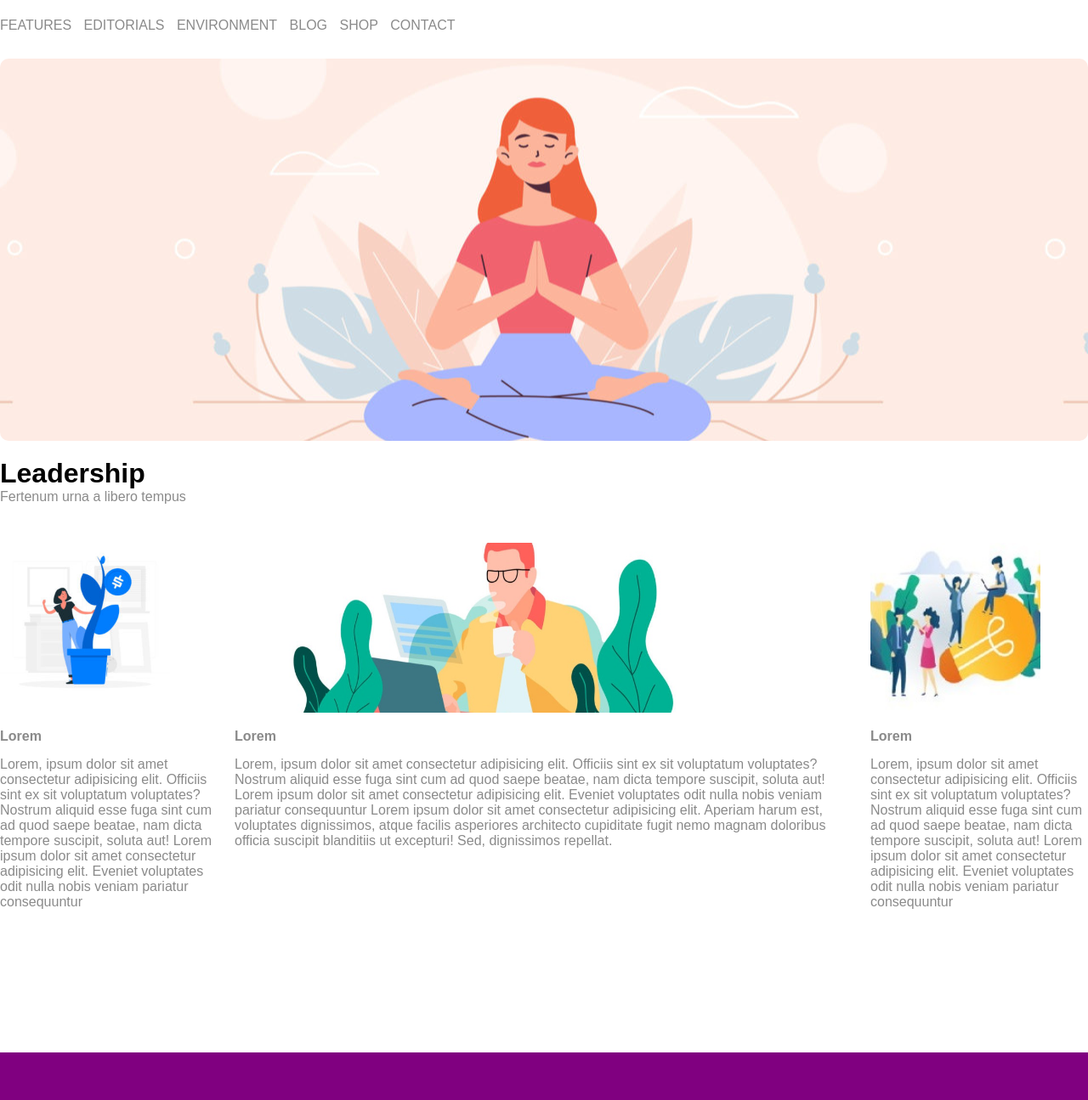
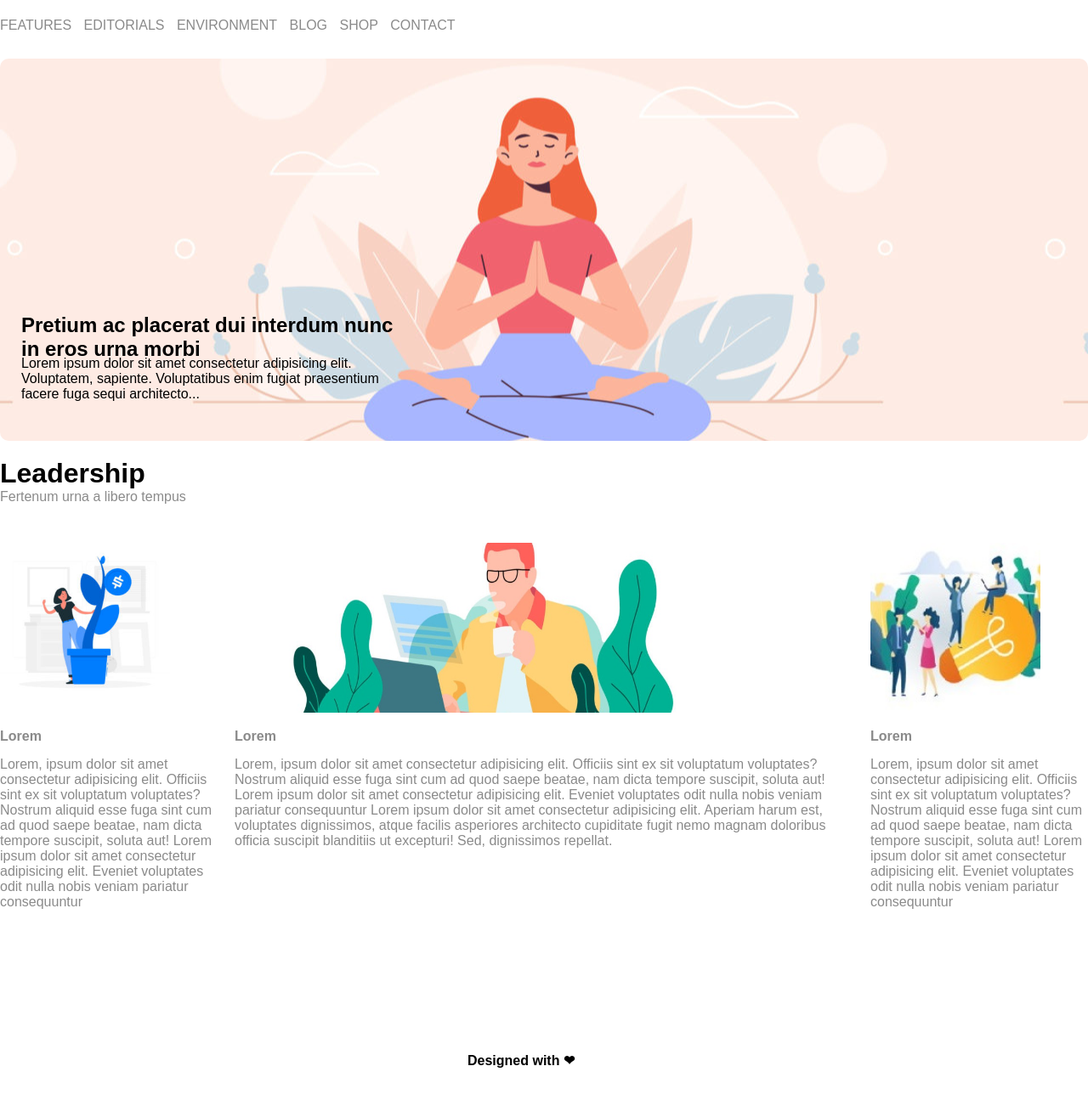
Before and after one commit to MariaAndreaGiardiello/htmlcss-wp, a plain HTML site: page index.html in a window 1280 px wide. Shown: the part 73-1368 px from the top of the page at 85% size. Drawn offline with Linux system fonts and the light colour scheme.

Commit message:
testo su immagine + footer

```diff
--- a/index.html
+++ b/index.html
@@ -13,7 +13,7 @@
         <!--Intestazione-->
         <header>
             <img class="logo" src="img\logo.png" alt="">
-            <div class="intestazione">
+                <div class="intestazione">
                 <a href="#">FEATURES</a>
                 <a href="#">EDITORIALS</a>
                 <a href="#">ENVIRONMENT</a>
@@ -26,7 +26,10 @@
 
         <!--Blocco centrale + colonne-->
         <main>
-            <div class="blocco_centrale"></div>
+            <div class="blocco_centrale">
+                <h2 class="testo_img_grande">Pretium ac placerat dui interdum nunc in eros urna morbi</h2>
+                <p class="testo_piccolo_img">Lorem ipsum dolor sit amet consectetur adipisicing elit. Voluptatem, sapiente. Voluptatibus enim fugiat praesentium facere fuga sequi architecto...</p>
+            </div>
             <div class="intestazione_secondo_paragrafo">
                 <h1>Leadership</h1>
                 <div class="sottotitolo_secondo_paragrafo">Fertenum urna a libero tempus</div>
@@ -65,7 +68,9 @@
 
         <!--Footer-->
         <footer>
-            <div class="footer"></div>
+            <div class="footer">
+                <h4>Designed with &#x2764;</h4>
+            </div>
         </footer>
         <!--/Footer-->
     </div>
--- a/style.css
+++ b/style.css
@@ -40,12 +40,30 @@ a{
 }
 /*FINE INTESTAZIONE*/
 
+/*IMG + TESTO*/
 .blocco_centrale {
     background-image: url(img/banner.jpg);
     background-position: center center;
     height: 450px;
     border-radius: 10px;
  }
+
+.testo_img_grande{
+    margin-left: 25px;
+    color: black;
+    text-align: left;
+    width: 450px;
+    height: 350px;
+    padding-top: 300px;
+  }
+
+.testo_piccolo_img{
+    margin-left: 25px;
+    color: black;
+    text-align: left;
+    width: 450px;
+   }
+/*FINE IMG + TESTO*/
 
  /*SECONDO PARAGRAFO*/
 .intestazione_secondo_paragrafo {
@@ -104,9 +122,10 @@ a{
             width: 550px;
             height: 200px;
             }
+        /*fine colonna centrale*/
 
 footer {
-    background-color: purple;
     height: 60px;
     margin-top: 20px;
+    padding-left: 550px;
 }
```
